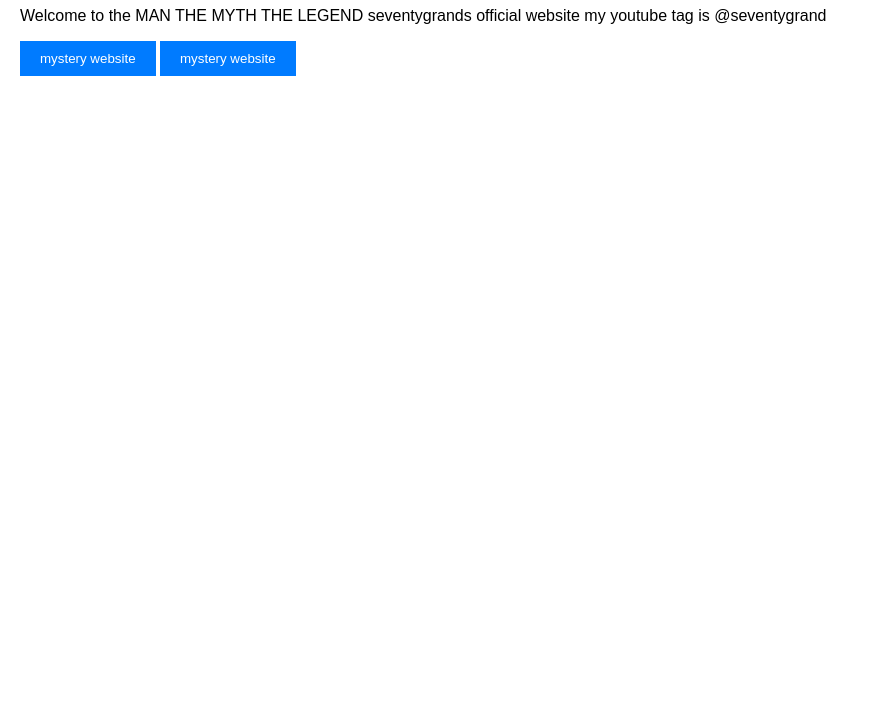
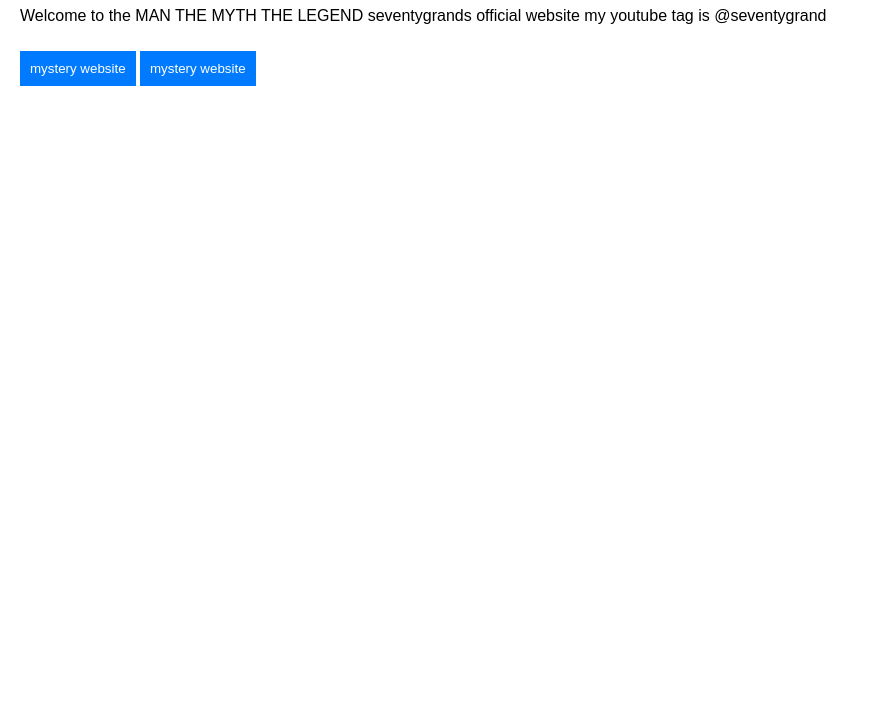
Before and after one commit to seventygrand/seventygrand, a plain HTML site: page index.html in a window 1280 px wide. Shown: the part 73-800 px from the top of the page, without its empty margins (0-869 px from the left). Drawn offline with Linux system fonts and the light colour scheme.

Commit message:
signup update

```diff
--- a/styles.css
+++ b/styles.css
@@ -14,3 +14,17 @@ button {
 button:hover {
   background-color: #0056b3;
 }
+body {
+  font-family: Arial, sans-serif;
+  margin: 20px;
+}
+
+input, button {
+  margin: 10px 0;
+  padding: 10px;
+}
+
+.error-message {
+  color: red;
+  font-weight: bold;
+}
```
